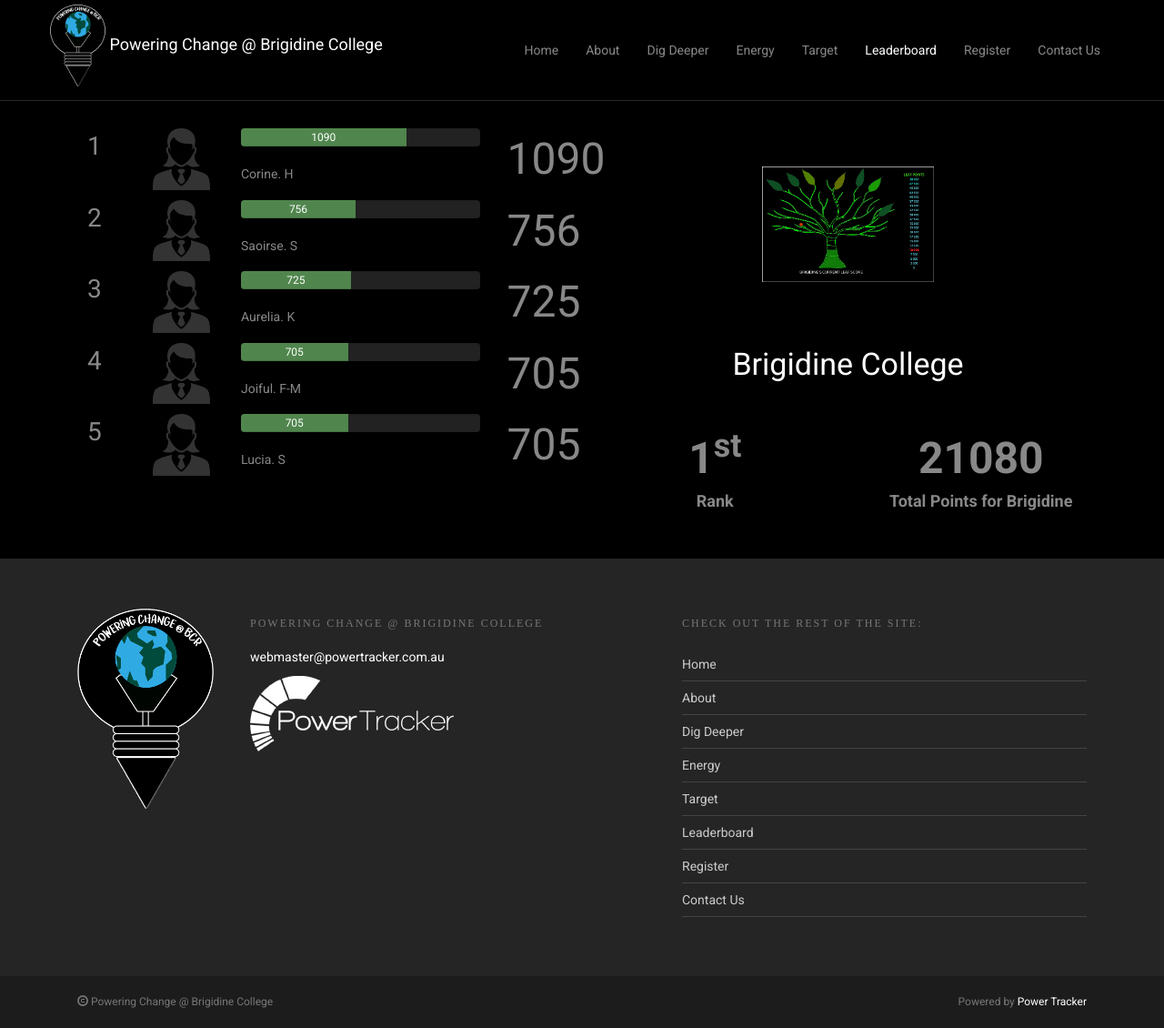
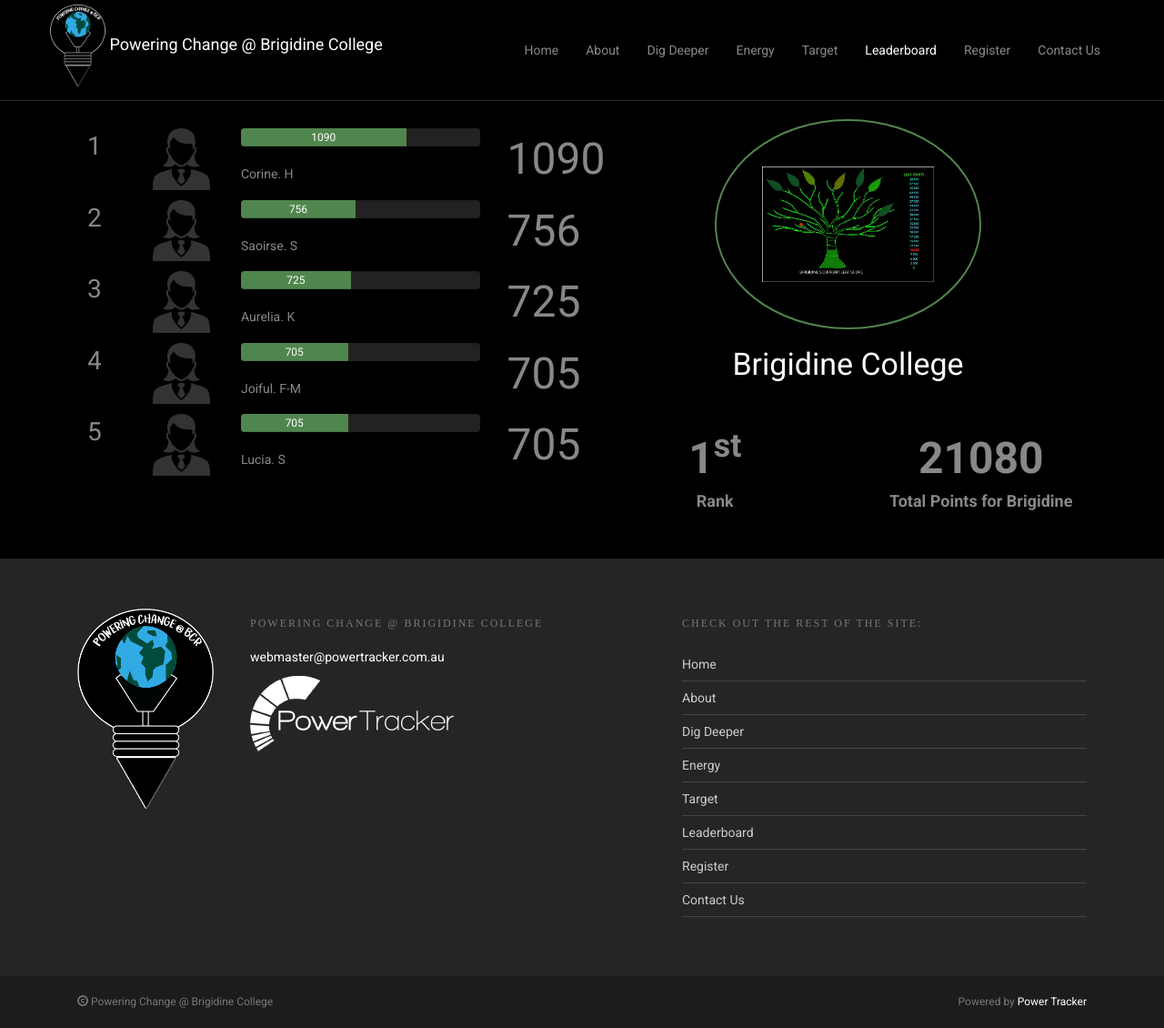
Before and after one commit to samyalv04/brigidine.powertracker.com.au, a Jekyll site: the page built from leaderboard/index.html, in a window 1280 px wide. Shown: the whole page at 91% size. Built offline with Jekyll 4.4.1, drawn with Linux system fonts in a browser that asks for light colours; nearby versions of some CDN libraries.

Commit message:
Update _main.scss

```diff
--- a/_sass/_main.scss
+++ b/_sass/_main.scss
@@ -125,7 +125,7 @@ body {
             text-align: center;
             background: transparent;
             color: $brand-primary;
-            border: 2px solid transparent;
+            border: 2px solid $brand-primary;
             border-radius: 50%;
             -webkit-transition: all .3s ease-out 0s;
             transition: all .3s ease-out 0s;
```
